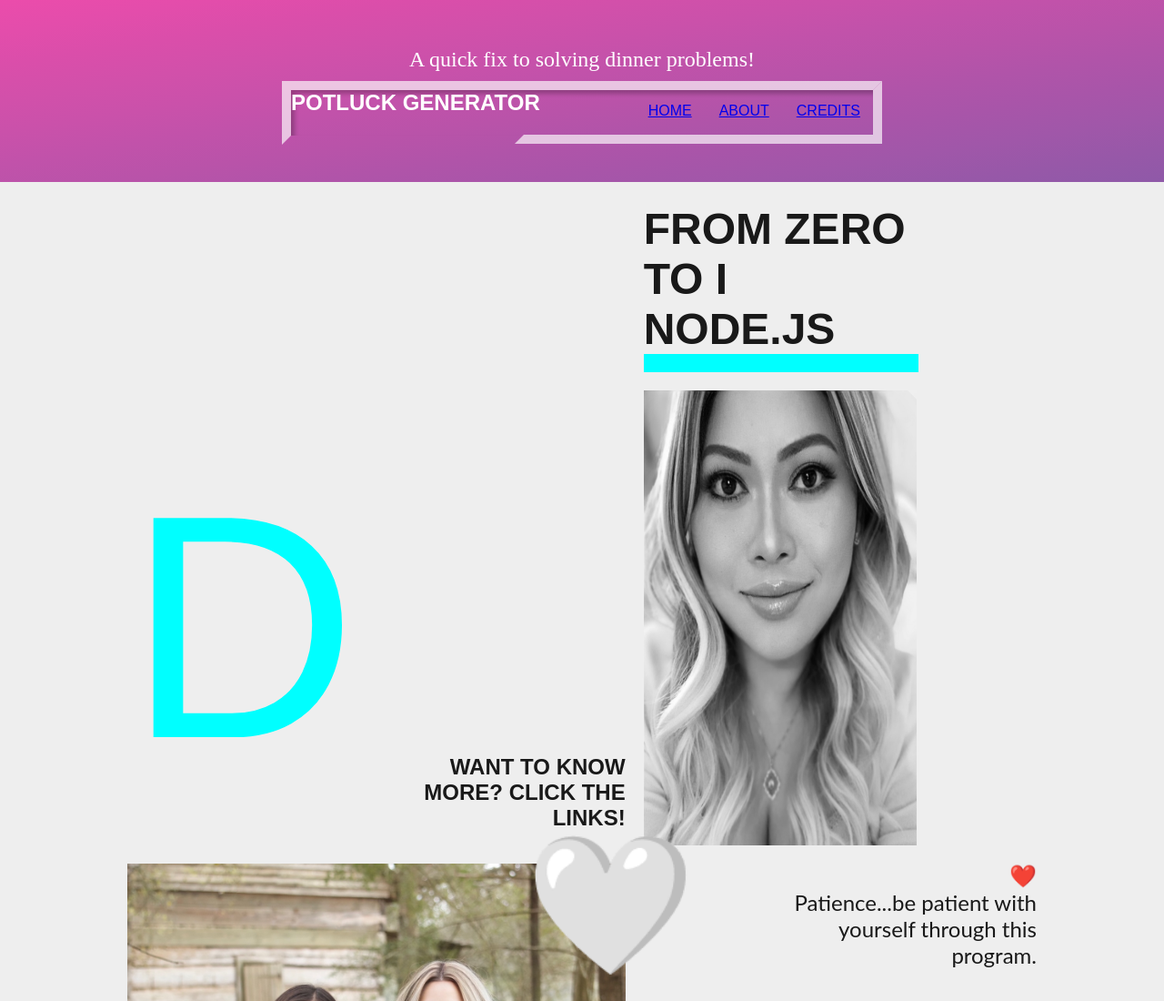
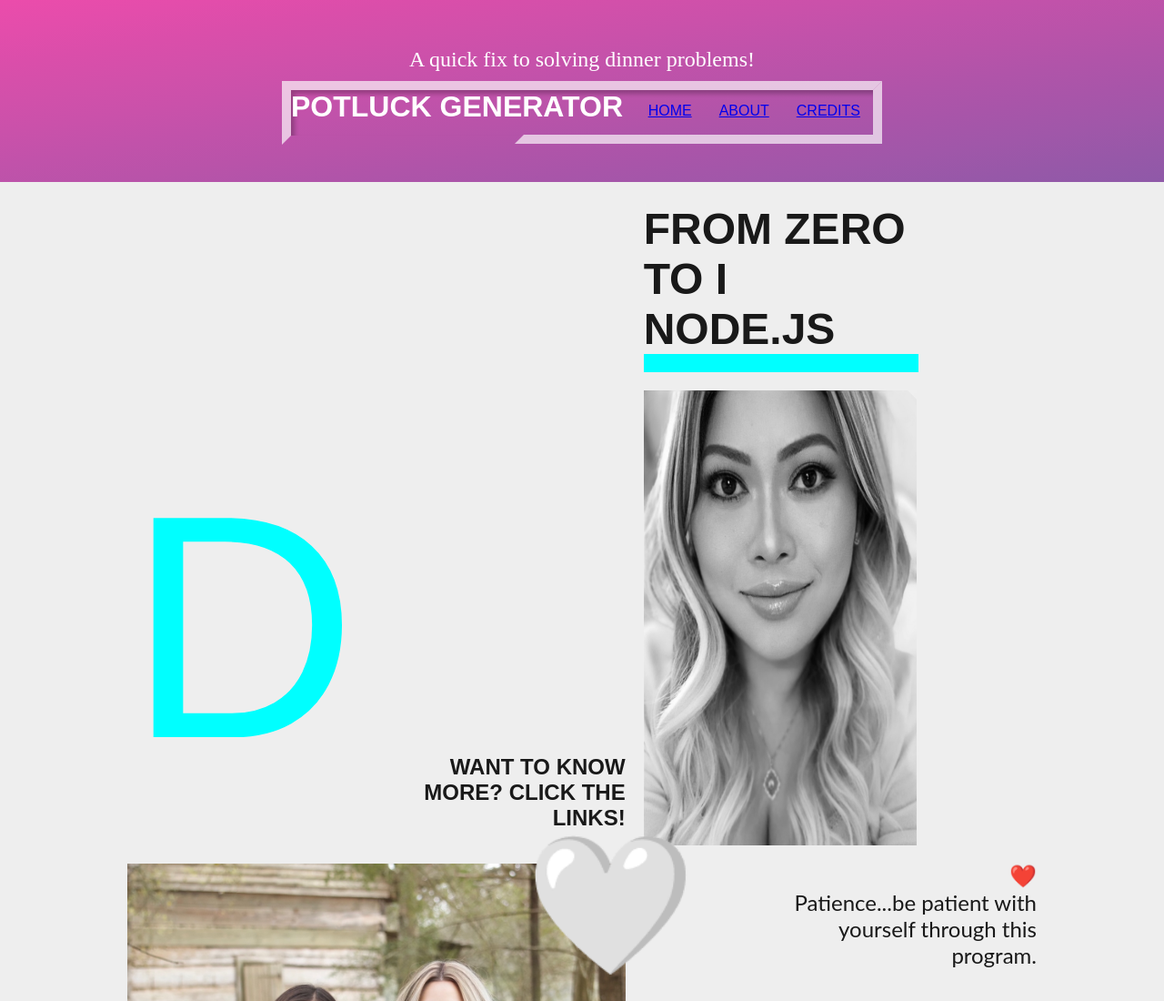
Before and after one commit to daravyderouen/potluckCapstone, a website: page client/about.html in a window 1280 px wide. Shown: the top 1100 px of the page at 91% size. Drawn offline with Linux system fonts and the light colour scheme.

Commit message:
Revise code

```diff
--- a/client/nav.css
+++ b/client/nav.css
@@ -410,7 +410,7 @@
 
 .logo-about{
   background-color: transparent;
-  font-size: 1.5rem;
+  font-size: 2rem;
   display: flex;
   position: left;
   justify-content: left;
@@ -435,6 +435,6 @@
       background: transparent; /* make scrollbar transparent */
   }
 
-  #columnCSS {
+#columnCSS {
       justify-content: center;
   }
```
Also changed, not shown: client/credits.html (+1 -1 lines).
